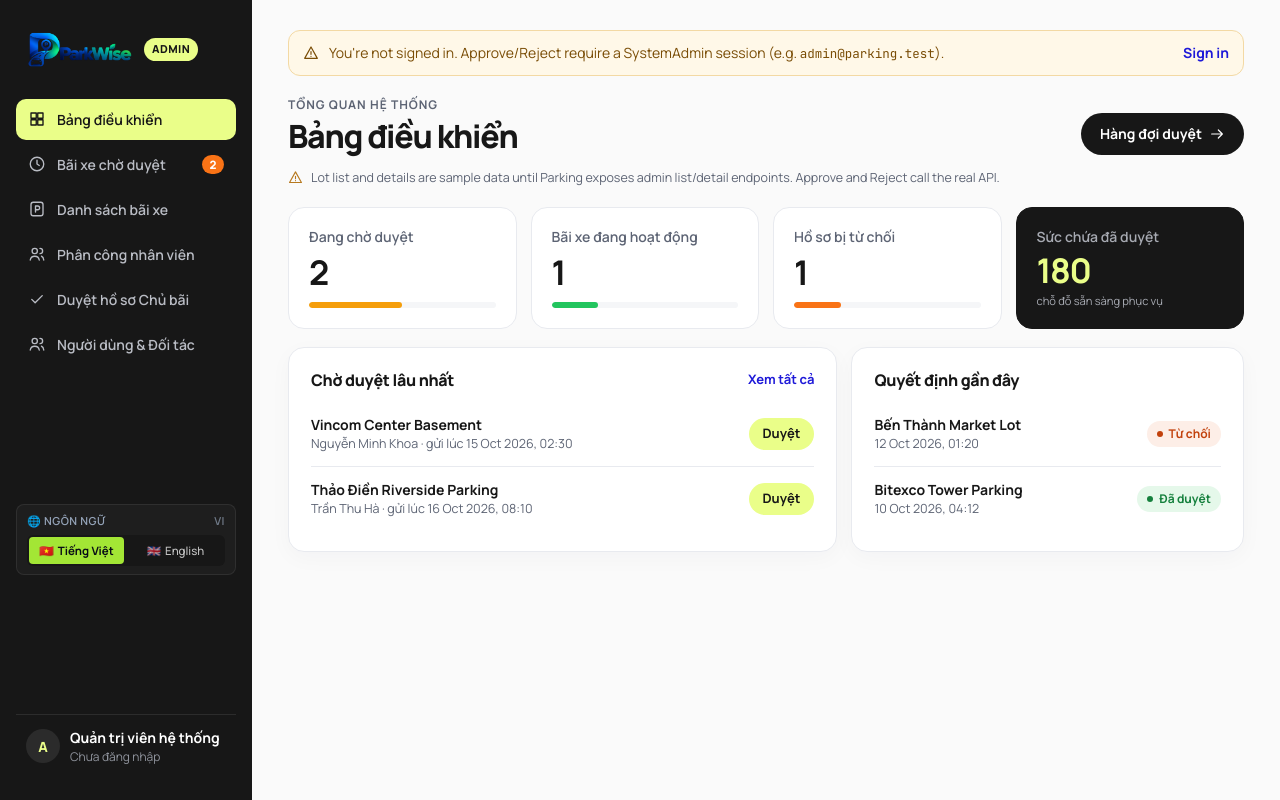
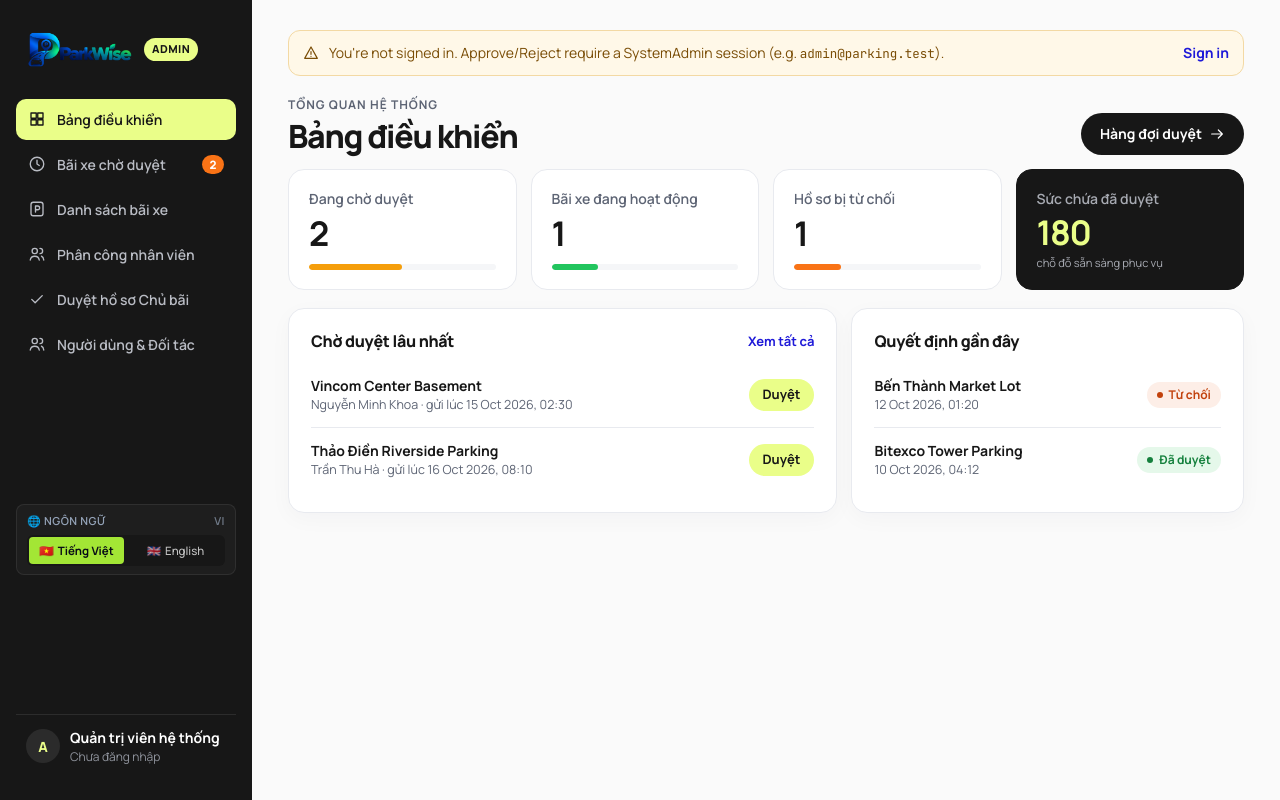
Before and after one commit to Phat-Smile/Smart_Parking_System, a Next.js app in the folder web/: page /admin/dashboard in a window 1280 px wide. Built offline with nearby package versions, Linux system fonts and the light colour scheme.

Commit message:
fix(admin): remove hardcoded SampleDataNote from dashboard

```diff
--- a/web/src/features/admin/AdminDashboardPage.tsx
+++ b/web/src/features/admin/AdminDashboardPage.tsx
@@ -1,7 +1,7 @@
 "use client";
 
 import Link from "next/link";
-import { AdminIcon, SampleDataNote, StatusPill, formatDate } from "./AdminUi";
+import { AdminIcon, StatusPill, formatDate } from "./AdminUi";
 import { countByStatus, useAdminLots } from "./adminLotsData";
 import { useLanguage } from "@/shared/i18n/LanguageContext";
 
@@ -60,7 +60,6 @@ export function AdminDashboardPage() {
                     <AdminIcon name="arrow" size={16} />
                 </Link>
             </header>
-            <SampleDataNote />
 
             <section className="admin-stats" aria-label="Parking lot summary">
                 {cards.map((card) => (
--- a/web/src/features/admin/AdminUi.tsx
+++ b/web/src/features/admin/AdminUi.tsx
@@ -100,13 +100,3 @@ export const formatDate = (iso: string | null) =>
               minute: "2-digit",
           })
         : "—";
-
-export function SampleDataNote() {
-    return (
-        <p className="admin-sample-note">
-            <AdminIcon name="alert" size={15} />
-            Lot list and details are sample data until Parking exposes admin
-            list/detail endpoints. Approve and Reject call the real API.
-        </p>
-    );
-}
```
